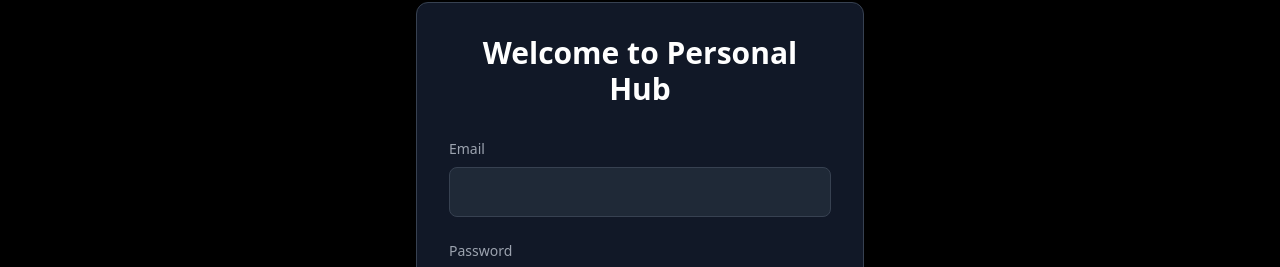
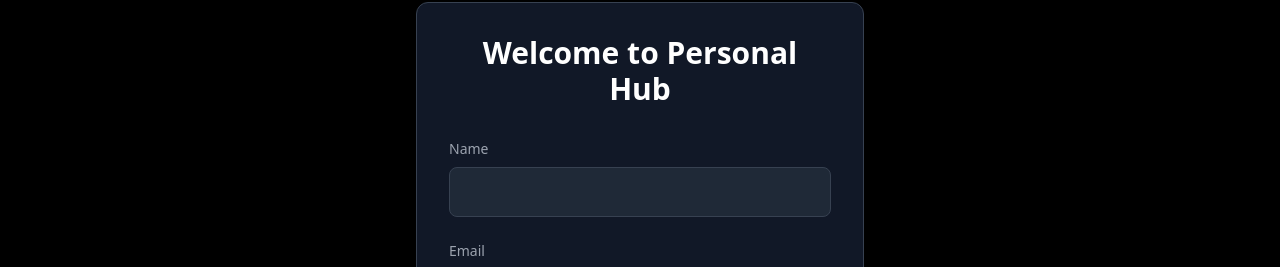
Before and after one commit to DhruvDC7/Personal-Hub-MVP, a Next.js app: page /login in a window 1280 px wide. Shown: the part 70-337 px from the top of the page. Built offline with nearby package versions, Linux system fonts and the light colour scheme; no server answers.

Commit message:
feat: initialize MVP backend with core components and API routes

```diff
--- a/app/api/auth/login/route.js
+++ b/app/api/auth/login/route.js
@@ -12,6 +12,7 @@ dayjs.extend(utc);
 dayjs.extend(timezone);
 
 const schema = Joi.object({
+  name: Joi.string().min(3).max(100).required(),
   email: Joi.string().email().required(),
   password: Joi.string().min(6).required(), // min 6 for UX
 });
@@ -52,8 +53,9 @@ export async function POST(req) {
 
       const newUser = {
         email,
+        name: value.name.trim(),
         passwordHash: hashedPassword,
-        createdAt: now,
+          createdAt: now,
         updatedAt: now,
         lastLoginAt: now
       };
@@ -70,7 +72,11 @@ export async function POST(req) {
     }
     // 3) Sign tokens with user id (string)F
     const userId = user.id || user._id?.toString();
-    const payload = { userId };
+    const payload = {
+      userId,
+      name: user.name || value.name || null,
+      email,
+    };
     const accessToken = signAccess(payload);
     const refreshToken = signRefresh(payload);
 
@@ -114,6 +120,7 @@ export async function POST(req) {
         user: {
           id: userId,
           email,
+          name: user.name || value.name || null,
           isNewUser
         }
       }),
--- a/app/api/auth/refresh/route.js
+++ b/app/api/auth/refresh/route.js
@@ -40,7 +40,12 @@ export async function POST(req) {
         tokenExp: payload.exp ? new Date(payload.exp * 1000).toISOString() : 'N/A'
       });
 
-      const accessToken = signAccess({ userId: payload.userId });
+      const accessPayload = {
+        userId: payload.userId,
+        name: payload.name || null,
+        email: payload.email || null,
+      };
+      const accessToken = signAccess(accessPayload);
       const maxAge = parseExpires(process.env.JWT_EXPIRES_IN || '15m');
       const isProduction = process.env.NODE_ENV === 'production';
 
@@ -63,7 +68,12 @@ export async function POST(req) {
       const responseData = {
         ok: true,
         expiresIn: maxAge,
-        tokenRefreshed: true
+        tokenRefreshed: true,
+        user: {
+          id: payload.userId,
+          name: payload.name || null,
+          email: payload.email || null,
+        }
       };
 
       await log(req, 'Token refresh successful', 'success', responseData);
--- a/app/api/feedback/route.js
+++ b/app/api/feedback/route.js
@@ -48,6 +48,7 @@ function createFeedbackDoc(payload, auth, aiResult) {
         user_id: auth.userId,
         user_name: auth.userName || 'Unknown',
         source: 'app',
+        status: 'pending',
         feedback_text: payload.feedback_text,
         rating: payload.rating || null,
         context: {
--- a/app/api/me/route.js
+++ b/app/api/me/route.js
@@ -36,6 +36,7 @@ export async function GET(req) {
           id: data._id?.toString(),
           email: data.email,
           name: data.name || null,
+          username: data.name || null,
           phone: data.phone || null,
           address: data.address || null
         }
@@ -110,6 +111,7 @@ export async function PUT(req) {
           id: userDoc._id?.toString(),
           email: userDoc.email,
           name: userDoc.name || null,
+          username: userDoc.name || null,
           phone: userDoc.phone || null,
           address: userDoc.address || null,
         },
--- a/app/login/page.js
+++ b/app/login/page.js
@@ -8,6 +8,7 @@ import { useAuth } from '@/hooks/useAuth';
 export default function LoginPage() {
   const router = useRouter();
   const { isAuthenticated, login } = useAuth();
+  const [name, setName] = useState('');
   const [email, setEmail] = useState('');
   const [password, setPassword] = useState('');
   const [error, setError] = useState('');
@@ -26,7 +27,7 @@ export default function LoginPage() {
     setIsLoading(true);
 
     try {
-      const { success, error: loginError } = await login(email, password);
+      const { success, error: loginError } = await login(name, email, password);
 
       if (!success) {
         throw new Error(loginError || 'Authentication failed');
@@ -52,6 +53,19 @@ export default function LoginPage() {
       )}
 
       <form onSubmit={handleSubmit} className="space-y-6">
+        <div>
+          <label htmlFor="name" className="block text-sm font-medium text-[var(--muted)] mb-2">
+            Name
+          </label>
+          <input
+            type="text"
+            id="name"
+            value={name}
+            onChange={(e) => setName(e.target.value)}
+            className="w-full px-4 py-3 bg-[var(--input)] border border-[var(--border)] rounded-lg text-white focus:outline-none focus:ring-2 focus:ring-[var(--accent)] focus:border-transparent transition-colors"
+            required
+          />
+        </div>
         <div>
           <label htmlFor="email" className="block text-sm font-medium text-[var(--muted)] mb-2">
             Email
--- a/app/profile/page.js
+++ b/app/profile/page.js
@@ -9,7 +9,7 @@ import Image from 'next/image';
 import { useAvatar } from '@/hooks/useAvatar';
 
 export default function ProfilePage() {
-  const { user, logout } = useAuth();
+  const { user, logout, fetchWithAuth } = useAuth();
   const { avatarUrl, refreshAvatar, clearAvatarCache } = useAvatar(user);
   const [profile, setProfile] = useState({
     name: '',
@@ -30,7 +30,7 @@ export default function ProfilePage() {
   useEffect(() => {
     const fetchProfile = async () => {
       try {
-        const profileRes = await fetch('/api/me');
+        const profileRes = await fetchWithAuth('/api/me');
         if (profileRes.ok) {
           const data = await profileRes.json();
           setProfile(prev => ({
@@ -121,7 +121,7 @@ export default function ProfilePage() {
 
     setIsChanging(true);
     try {
-      const res = await fetch('/api/me/password', {
+      const res = await fetchWithAuth('/api/me/password', {
         method: 'POST',
         headers: { 'Content-Type': 'application/json' },
         body: JSON.stringify({ oldPassword: pw.old, newPassword: pw.nw }),
@@ -147,7 +147,7 @@ export default function ProfilePage() {
 
     try {
       // Build requests independently so one failure doesn't block the other
-      const profilePromise = fetch('/api/me', {
+      const profilePromise = fetchWithAuth('/api/me', {
         method: 'PUT',
         headers: { 'Content-Type': 'application/json' },
         body: JSON.stringify({
@@ -161,13 +161,13 @@ export default function ProfilePage() {
       if (avatar) {
         const formData = new FormData();
         formData.append('file', avatar);
-        avatarPromise = fetch('/api/me/avatar', {
+        avatarPromise = fetchWithAuth('/api/me/avatar', {
           method: 'POST',
           body: formData,
         });
       } else if (avatarPreview === '') {
         // Avatar removed
-        avatarPromise = fetch('/api/me/avatar', { method: 'DELETE' });
+        avatarPromise = fetchWithAuth('/api/me/avatar', { method: 'DELETE' });
       }
 
       const [profileResult, avatarResult] = await Promise.allSettled([
@@ -210,7 +210,7 @@ export default function ProfilePage() {
     // Reset form and exit edit mode
     setIsEditing(false);
     // Refetch profile data to discard changes
-    fetch('/api/me')
+    fetchWithAuth('/api/me')
       .then(res => res.json())
       .then(data => {
         setProfile(prev => ({
--- a/src/hoc/withAuth.js
+++ b/src/hoc/withAuth.js
@@ -1,19 +1,23 @@
 'use client';
 
-import { useEffect } from 'react';
+import { useEffect, useState } from 'react';
 import { useRouter } from 'next/navigation';
 
 export function withAuth(Component) {
   return function ProtectedRoute({ ...props }) {
     const router = useRouter();
+    const [user, setUser] = useState(null);
 
     useEffect(() => {
       const checkAuth = async () => {
         try {
-          const res = await fetch('/api/auth/me');
+          const res = await fetch('/api/me', { cache: 'no-store' });
           if (!res.ok) {
             router.push('/login');
+            return;
           }
+          const data = await res.json();
+          setUser(data?.user || null);
         } catch (error) {
           router.push('/login');
         }
@@ -22,6 +26,6 @@ export function withAuth(Component) {
       checkAuth();
     }, [router]);
 
-    return <Component {...props} />;
+    return <Component {...props} user={user} />;
   };
 }
--- a/src/hooks/useAuth.js
+++ b/src/hooks/useAuth.js
@@ -16,10 +16,10 @@ const AuthContext = createContext({
   user: null,
   isAuthenticated: false,
   loading: true,
-  login: async () => {},
-  logout: async () => {},
-  refreshUser: async () => {},
-  refreshToken: async () => {}
+  login: async () => { },
+  logout: async () => { },
+  refreshUser: async () => { },
+  refreshToken: async () => { }
 });
 
 export function AuthProvider({ children }) {
@@ -161,7 +161,7 @@ export function AuthProvider({ children }) {
 
       throw error;
     }
-  }, [refreshToken]);
+  }, [refreshToken, router]);
 
   const fetchUser = useCallback(async () => {
     if (!isMounted.current) {
@@ -232,7 +232,7 @@ export function AuthProvider({ children }) {
         setLoading(false);
       }
     }
-  }, []);
+  }, [refreshToken]);
 
   useEffect(() => {
     isMounted.current = true;
@@ -247,7 +247,7 @@ export function AuthProvider({ children }) {
     };
   }, [fetchUser]);
 
-  const login = async (email, password) => {
+  const login = async (name, email, password) => {
     if (!isMounted.current) {
       return { success: false, error: 'Component unmounted' };
     }
@@ -266,7 +266,7 @@ export function AuthProvider({ children }) {
           'Content-Type': 'application/json',
           'Accept': 'application/json',
         },
-        body: JSON.stringify({ email, password }),
+        body: JSON.stringify({ name, email, password }),
       });
 
       const data = await response.json().catch(() => ({
--- a/src/middleware/auth.js
+++ b/src/middleware/auth.js
@@ -45,7 +45,11 @@ export function requireAuth(req) {
         err.status = 401;
         throw err;
       }
-      return { userId: payload.userId };
+      return {
+        userId: payload.userId,
+        username: payload.username || payload.name || null,
+        email: payload.email || null,
+      };
     } catch (error) {
       const err = new Error('Invalid or expired token');
       err.status = 401;
```
Also changed, not shown: app/page.js (+10 -4 lines).
